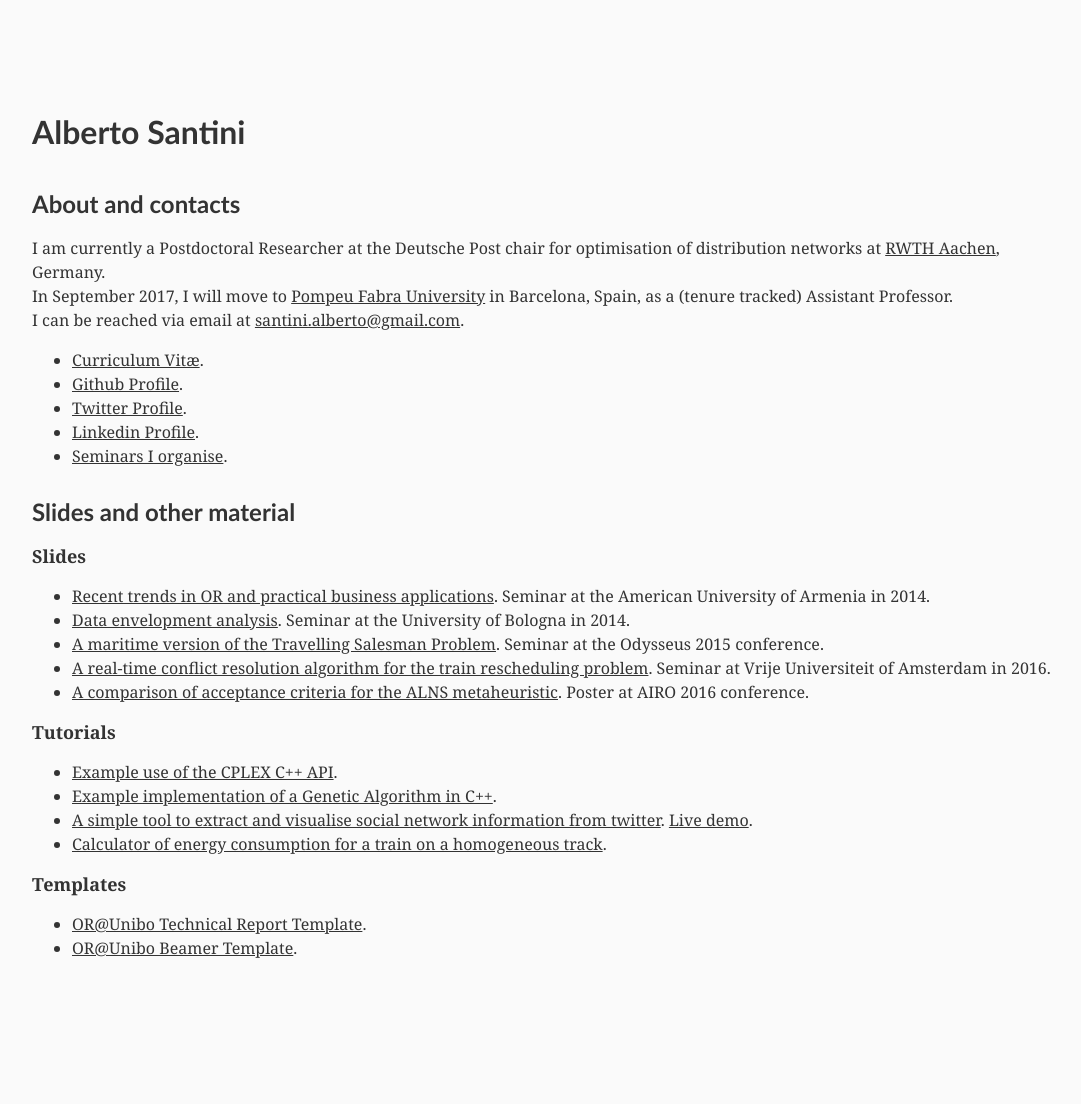
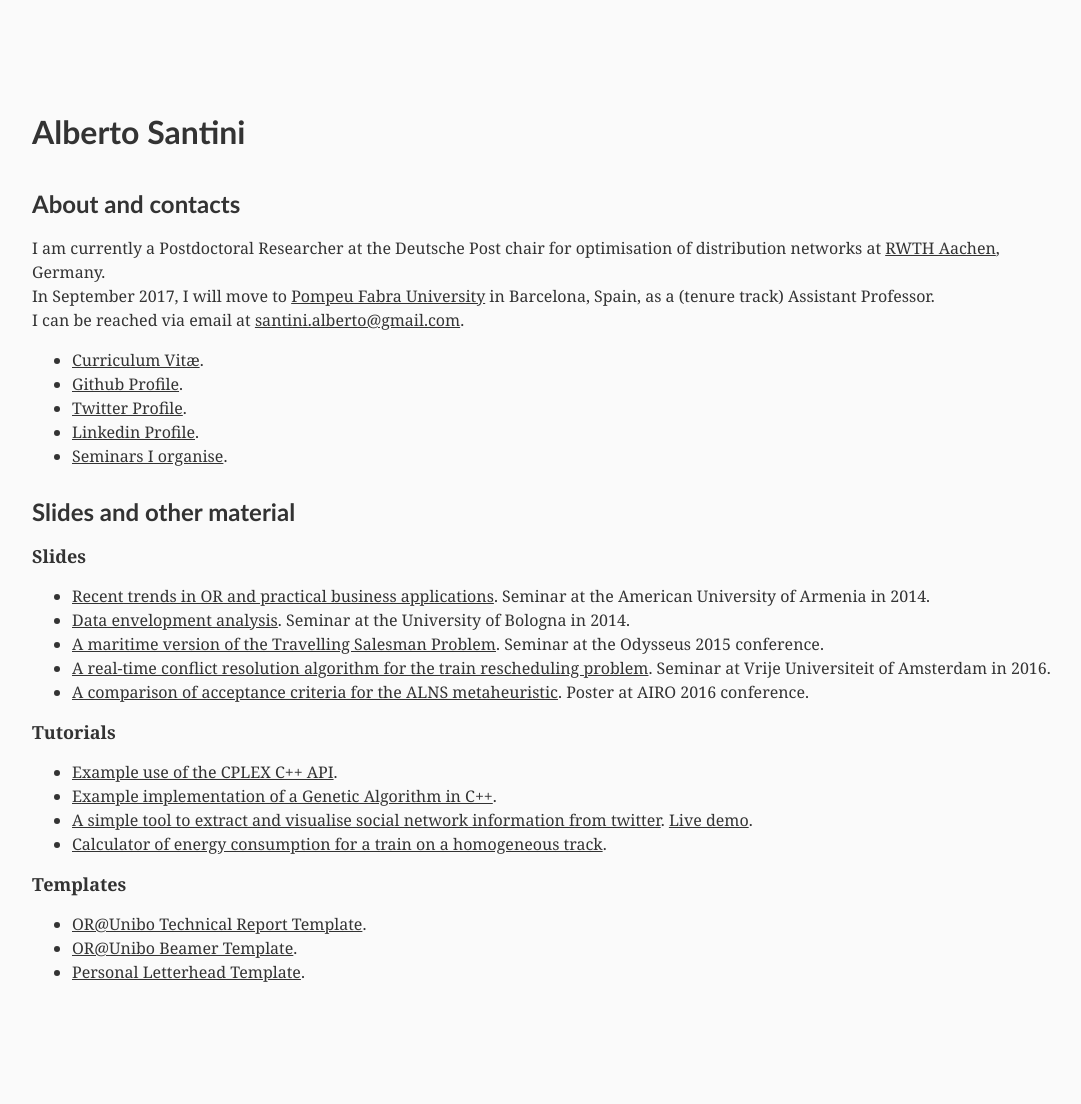
Before and after one commit to alberto-santini/alberto-santini.github.io, a Jekyll site: the page built from index.html, in a window 1280 px wide. Shown: the whole page, without its empty margins (88-1169 px from the left). Built offline with Jekyll 4.4.1, drawn with Linux system fonts in a browser that asks for light colours; before the commit the page ends 1080 px from its top, so only the background shows below that.

Commit message:
Updated home

```diff
--- a/_posts/2016-01-01-main.html
+++ b/_posts/2016-01-01-main.html
@@ -3,7 +3,7 @@
 
   <p>
     I am currently a Postdoctoral Researcher at the Deutsche Post chair for optimisation of distribution networks at <a href="http://rwth-aachen.de/" alt="RWTH Home Page">RWTH Aachen</a>, Germany.<br/>
-    In September 2017, I will move to <a href="http://www.upf.edu/" alt="UPF Home Page">Pompeu Fabra University</a> in Barcelona, Spain, as a (tenure tracked) Assistant Professor.<br/>
+    In September 2017, I will move to <a href="http://www.upf.edu/" alt="UPF Home Page">Pompeu Fabra University</a> in Barcelona, Spain, as a (tenure track) Assistant Professor.<br/>
     I can be reached via email at <a href="mailto:santini.alberto@gmail.com" alt="Email Address">santini.alberto@gmail.com</a>.
   </p>
 
@@ -48,6 +48,7 @@
     <ul>
       <li><a href="https://github.com/OR-Bologna/tech-report-template" alt="Technical Report Template">OR@Unibo Technical Report Template</a>.</li>
       <li><a href="https://github.com/OR-Bologna/beamer-template" alt="Beamer Template">OR@Unibo Beamer Template</a>.</li>
+      <li><a href="https://github.com/alberto-santini/personal-letterhead" alt="Personal Letterhead">Personal Letterhead Template</a>.</li>
     </ul>
   </div>
 </section>
```
